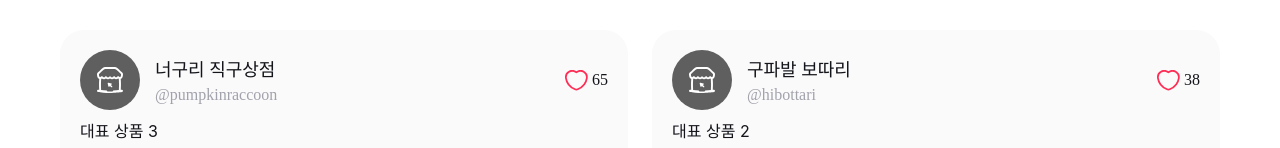
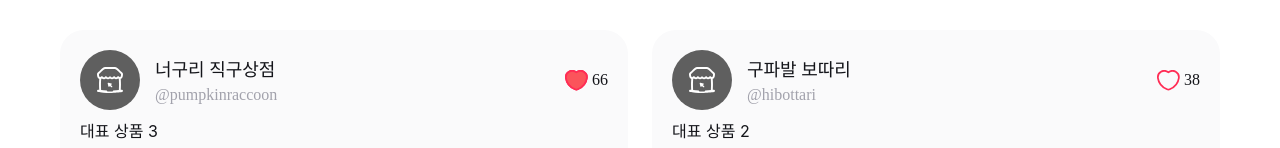
Before and after one commit to rhdtls3562/Linkshop, a React (Vite) app: page / in a window 1280 px wide. Both pictures are taken after a click on the button 576 px from the left and 312 px from the top of the page. Shown: the part 232-380 px from the top of the page. Built offline with nearby package versions, Linux system fonts and the light colour scheme; a web font is replaced by a local one.

Commit message:
feat : 좋아요 기능 추가

```diff
--- a/src/components/LikeButton.jsx
+++ b/src/components/LikeButton.jsx
@@ -1,15 +1,26 @@
 import styles from "./LikeButton.module.css";
 import heartLine from "../assets/heart_line.svg";
 import heart from "../assets/heart.svg";
+import { useState } from "react";
 
 function LikeButton({ count }) {
+  const [isLike, setIsLike] = useState(false);
+
+  const handleClick = () => {
+    return setIsLike(!isLike);
+  };
+
   return (
     <div className={styles.wrapper}>
-      <button className={styles.likes}>
+      <button className={styles.likes} onClick={handleClick}>
         <img src={heartLine} alt="좋아요" />
-        <img src={heart} className={styles.heart} alt="좋아요 활성" />
+        <img
+          src={heart}
+          className={`${styles.heart} ${isLike ? styles.active : ""}`}
+          alt="좋아요 활성"
+        />
       </button>
-      <div className={styles.count}>{count}</div>
+      <div className={styles.count}>{isLike === true ? count + 1 : count}</div>
     </div>
   );
 }
--- a/src/components/LikeButton.module.css
+++ b/src/components/LikeButton.module.css
@@ -21,6 +21,10 @@
   display: none;
 }
 
+.heart.active {
+  display: block;
+}
+
 .count {
   font: var(--typo-pretendard-regular-16);
   color: var(--text-primary);
```
